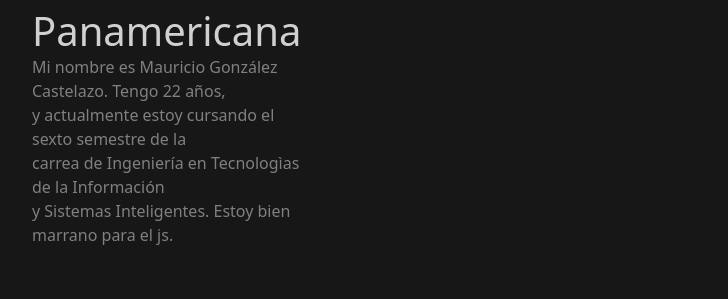
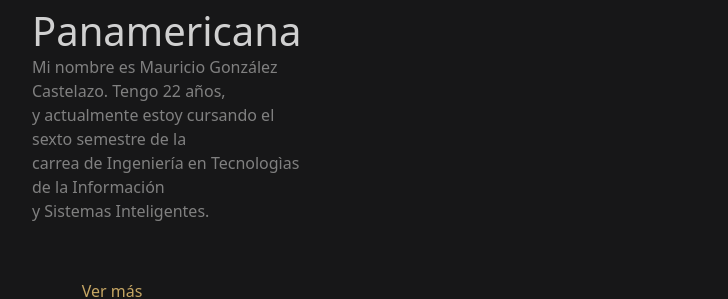
Before and after one commit to Mauricio-create/Front-end, a React (Create React App) app: page / in a window 1280 px wide. Shown: the part 791-1090 px from the top of the page, without its empty margins (176-904 px from the left). Built offline with nearby package versions, Linux system fonts and the light colour scheme.

Commit message:
Update Header.jsx

```diff
--- a/src/Componentes/Header.jsx
+++ b/src/Componentes/Header.jsx
@@ -26,7 +26,7 @@
                 <p>
                     Mi nombre es Mauricio González Castelazo. Tengo 22 años,<br></br> y actualmente estoy cursando
                     el sexto semestre de la <br></br>carrea de Ingeniería en Tecnologìas de la Información <br></br>y
-                    Sistemas Inteligentes. Estoy bien marrano para el js.
+                    Sistemas Inteligentes.
                 </p>
                 <button style={{color:"#C6A664;", border: "0px solid"}}>
                     Ver más
```
